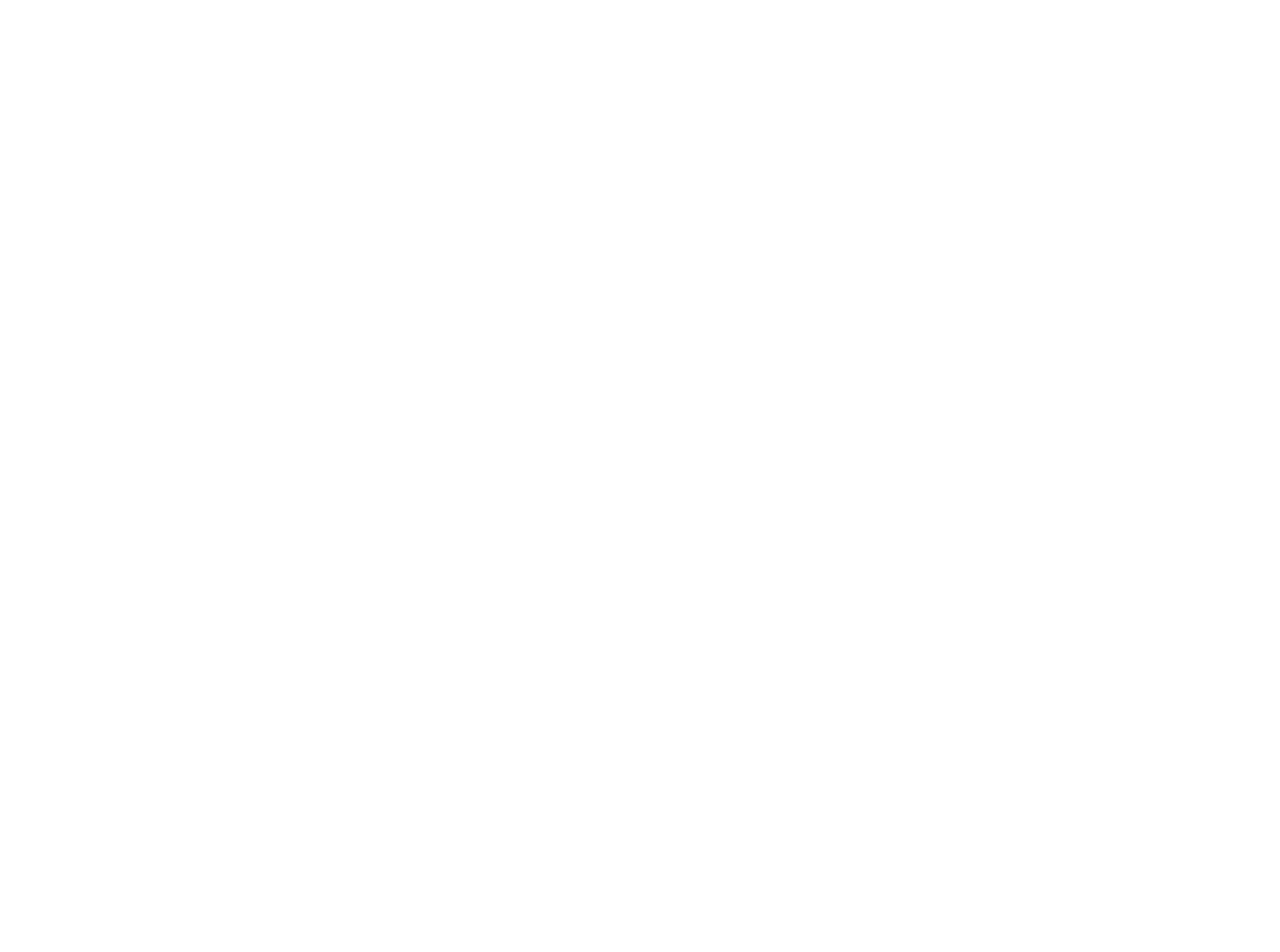
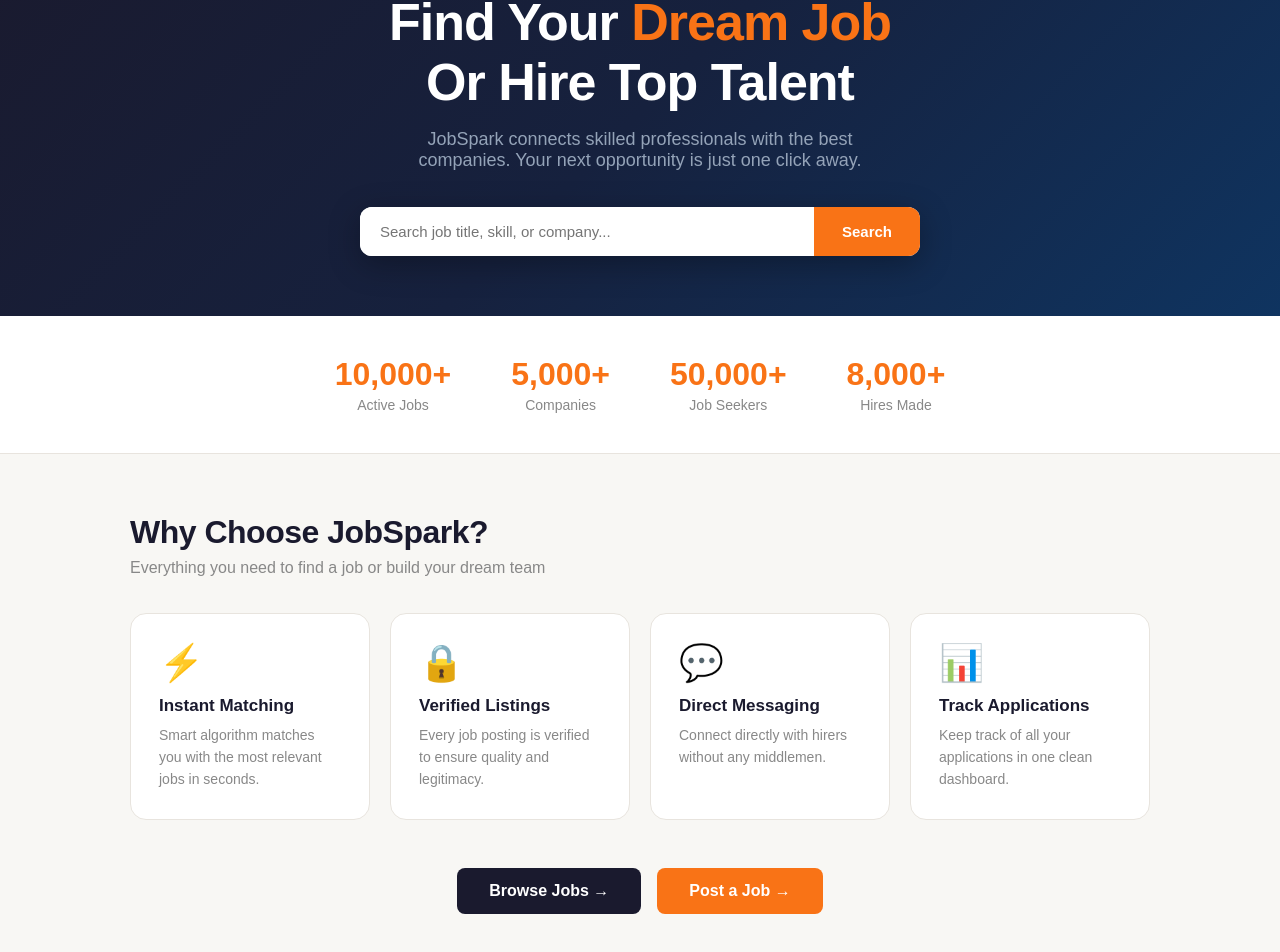
Before and after one commit to omsamurai/vacancy, a React (Create React App) app in the folder frontend/: page / in a window 1280 px wide. Shown: the part 152-1104 px from the top of the page. Before the commit the page ends 800 px from the top, so only its background shows below. Built offline with nearby package versions, Linux system fonts and the light colour scheme.

Commit message:
feat: created Home page with hero, stat and feature

```diff
--- a/frontend/src/App.js
+++ b/frontend/src/App.js
@@ -1,21 +1,23 @@
 import { useState } from "react";
 import Navbar from "./components/Navbar";
+import Home from "./pages/Home";
 
 function App() {
-
-  // This controls which page is currently shown
-  // We'll use this to render different pages later
   const [page, setPage] = useState("Home");
 
+  // This function will render the correct page
+  // We'll keep adding pages here as we build them
+  function renderPage() {
+    switch (page) {
+      case "Home": return <Home setPage={setPage} />;
+      default:     return <Home setPage={setPage} />;
+    }
+  }
+
   return (
-    <div>
-      {/* Navbar is always visible on every page */}
+    <div style={{ background: "#f8f7f4", minHeight: "100vh" }}>
       <Navbar page={page} setPage={setPage} />
-
-      {/* Temporary — just to confirm clicking nav works */}
-      <h2 style={{ padding: "40px", color: "#888" }}>
-        Current Page: {page}
-      </h2>
+      <main>{renderPage()}</main>
     </div>
   );
 }
--- /dev/null
+++ b/frontend/src/pages/Home.js
@@ -0,0 +1,251 @@
+import { useState } from "react";
+
+// Home receives setPage so clicking buttons can navigate
+function Home({ setPage }) {
+
+  const [search, setSearch] = useState("");
+
+  // When user searches, take them to Jobs page
+  function handleSearch(e) {
+    e.preventDefault();
+    setPage("Jobs");
+  }
+
+  return (
+    <div>
+
+      {/* ── HERO SECTION ── */}
+      <div style={styles.hero}>
+        <h1 style={styles.heroTitle}>
+          Find Your <span style={styles.orange}>Dream Job</span><br />
+          Or Hire Top Talent
+        </h1>
+        <p style={styles.heroSub}>
+          JobSpark connects skilled professionals with the best companies.
+          Your next opportunity is just one click away.
+        </p>
+
+        {/* Search Bar */}
+        <form onSubmit={handleSearch} style={styles.searchBox}>
+          <input
+            style={styles.searchInput}
+            placeholder="Search job title, skill, or company..."
+            value={search}
+            onChange={e => setSearch(e.target.value)}
+          />
+          <button type="submit" style={styles.searchBtn}>
+            Search
+          </button>
+        </form>
+      </div>
+
+      {/* ── STATS SECTION ── */}
+      <div style={styles.statsRow}>
+        {[
+          ["10,000+", "Active Jobs"],
+          ["5,000+", "Companies"],
+          ["50,000+", "Job Seekers"],
+          ["8,000+", "Hires Made"],
+        ].map(([num, label]) => (
+          <div key={label} style={styles.statItem}>
+            <div style={styles.statNum}>{num}</div>
+            <div style={styles.statLabel}>{label}</div>
+          </div>
+        ))}
+      </div>
+
+      {/* ── FEATURES SECTION ── */}
+      <div style={styles.section}>
+        <h2 style={styles.sectionTitle}>Why Choose JobSpark?</h2>
+        <p style={styles.sectionSub}>
+          Everything you need to find a job or build your dream team
+        </p>
+
+        <div style={styles.featureGrid}>
+          {[
+            { icon: "⚡", title: "Instant Matching", desc: "Smart algorithm matches you with the most relevant jobs in seconds." },
+            { icon: "🔒", title: "Verified Listings", desc: "Every job posting is verified to ensure quality and legitimacy." },
+            { icon: "💬", title: "Direct Messaging", desc: "Connect directly with hirers without any middlemen." },
+            { icon: "📊", title: "Track Applications", desc: "Keep track of all your applications in one clean dashboard." },
+          ].map(f => (
+            <div key={f.title} style={styles.featureCard}>
+              <div style={styles.featureIcon}>{f.icon}</div>
+              <h3 style={styles.featureTitle}>{f.title}</h3>
+              <p style={styles.featureDesc}>{f.desc}</p>
+            </div>
+          ))}
+        </div>
+
+        {/* ── CTA BUTTONS ── */}
+        <div style={styles.ctaRow}>
+          <button onClick={() => setPage("Jobs")} style={styles.ctaDark}>
+            Browse Jobs →
+          </button>
+          <button onClick={() => setPage("Hire")} style={styles.ctaOrange}>
+            Post a Job →
+          </button>
+        </div>
+      </div>
+
+    </div>
+  );
+}
+
+// ─────────────────────────────────────────
+// STYLES
+// ─────────────────────────────────────────
+const styles = {
+  // Hero
+  hero: {
+    padding: "80px 40px 60px",
+    textAlign: "center",
+    background: "linear-gradient(135deg, #1a1a2e 0%, #16213e 50%, #0f3460 100%)",
+    color: "#ffffff",
+  },
+  heroTitle: {
+    fontSize: "52px",
+    fontWeight: 900,
+    lineHeight: 1.15,
+    marginBottom: "16px",
+    letterSpacing: "-1px",
+  },
+  orange: {
+    color: "#f97316",
+  },
+  heroSub: {
+    fontSize: "18px",
+    color: "#94a3b8",
+    maxWidth: "520px",
+    margin: "0 auto 36px",
+  },
+
+  // Search
+  searchBox: {
+    display: "flex",
+    maxWidth: "560px",
+    margin: "0 auto",
+    background: "#ffffff",
+    borderRadius: "12px",
+    overflow: "hidden",
+    boxShadow: "0 8px 32px rgba(0,0,0,0.3)",
+  },
+  searchInput: {
+    flex: 1,
+    padding: "16px 20px",
+    border: "none",
+    fontSize: "15px",
+    outline: "none",
+    color: "#1a1a2e",
+  },
+  searchBtn: {
+    padding: "16px 28px",
+    background: "#f97316",
+    color: "#ffffff",
+    border: "none",
+    fontWeight: 700,
+    fontSize: "15px",
+    cursor: "pointer",
+  },
+
+  // Stats
+  statsRow: {
+    display: "flex",
+    justifyContent: "center",
+    gap: "60px",
+    padding: "40px",
+    background: "#ffffff",
+    borderBottom: "1px solid #e8e4de",
+  },
+  statItem: {
+    textAlign: "center",
+  },
+  statNum: {
+    fontSize: "32px",
+    fontWeight: 900,
+    color: "#f97316",
+  },
+  statLabel: {
+    fontSize: "14px",
+    color: "#888888",
+    marginTop: "4px",
+  },
+
+  // Section
+  section: {
+    padding: "60px 40px",
+    maxWidth: "1100px",
+    margin: "0 auto",
+  },
+  sectionTitle: {
+    fontSize: "32px",
+    fontWeight: 800,
+    marginBottom: "8px",
+    letterSpacing: "-0.5px",
+    color: "#1a1a2e",
+  },
+  sectionSub: {
+    color: "#888888",
+    marginBottom: "36px",
+    fontSize: "16px",
+  },
+
+  // Features
+  featureGrid: {
+    display: "grid",
+    gridTemplateColumns: "repeat(auto-fill, minmax(240px, 1fr))",
+    gap: "20px",
+  },
+  featureCard: {
+    background: "#ffffff",
+    borderRadius: "16px",
+    padding: "28px",
+    border: "1px solid #e8e4de",
+  },
+  featureIcon: {
+    fontSize: "36px",
+    marginBottom: "12px",
+  },
+  featureTitle: {
+    fontWeight: 700,
+    fontSize: "17px",
+    marginBottom: "8px",
+    color: "#1a1a2e",
+  },
+  featureDesc: {
+    color: "#888888",
+    fontSize: "14px",
+    lineHeight: 1.6,
+    margin: 0,
+  },
+
+  // CTA
+  ctaRow: {
+    textAlign: "center",
+    marginTop: "48px",
+    display: "flex",
+    gap: "16px",
+    justifyContent: "center",
+  },
+  ctaDark: {
+    padding: "14px 32px",
+    background: "#1a1a2e",
+    color: "#ffffff",
+    border: "none",
+    borderRadius: "8px",
+    fontWeight: 700,
+    fontSize: "16px",
+    cursor: "pointer",
+  },
+  ctaOrange: {
+    padding: "14px 32px",
+    background: "#f97316",
+    color: "#ffffff",
+    border: "none",
+    borderRadius: "8px",
+    fontWeight: 700,
+    fontSize: "16px",
+    cursor: "pointer",
+  },
+};
+
+export default Home;
```
